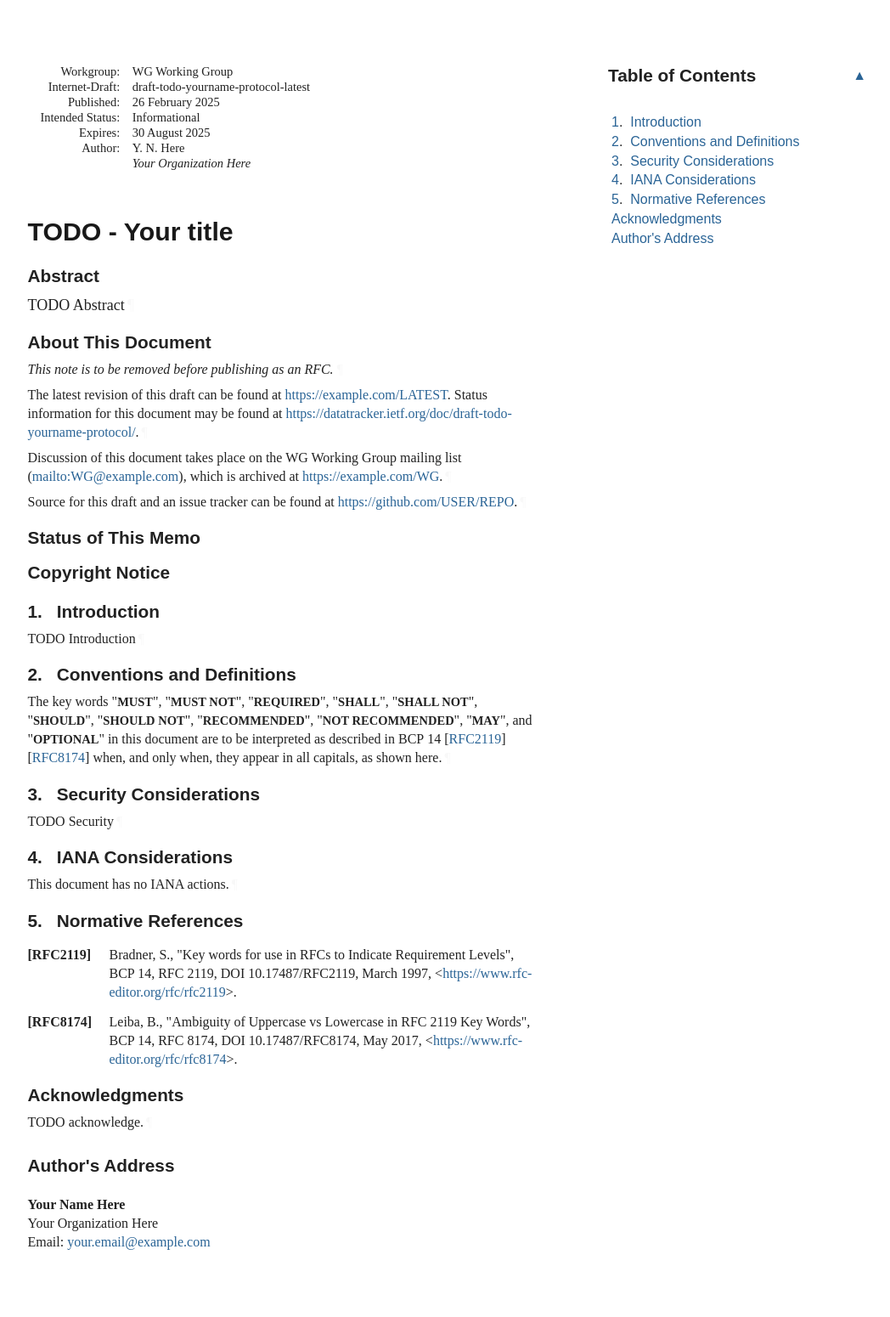
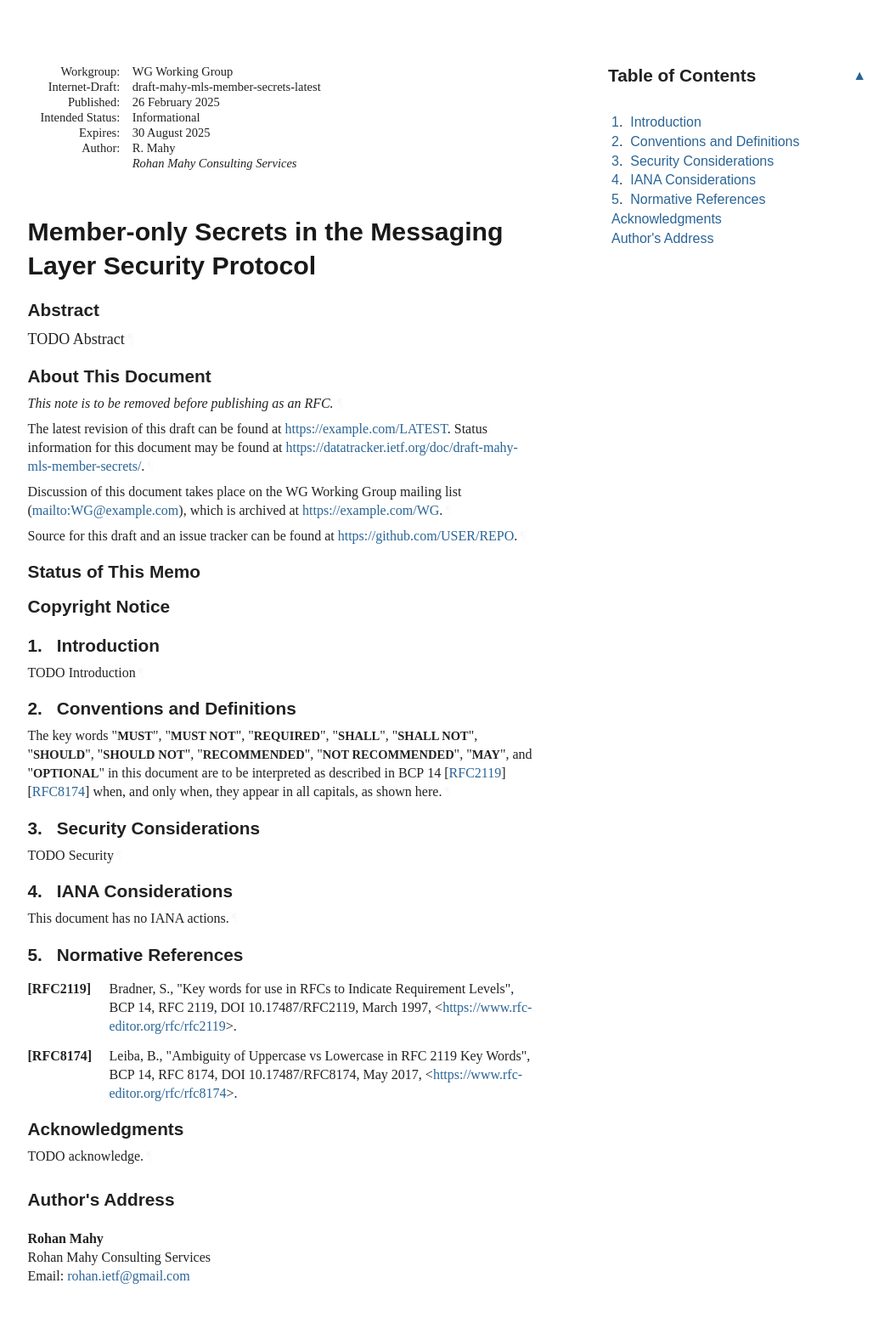
Before and after one commit to rohanmahy/mls-member-secrets, a plain HTML site: page draft-mahy-mls-member-secrets.html in a window 1280 px wide. Shown: the whole page at 85% size, without its empty margins (92-1140 px from the left). Drawn offline with Linux system fonts and the light colour scheme; a web font is replaced by a local one.

Commit message:
Script updating gh-pages from 33dabc5. [ci skip]

```diff
--- a/draft-todo-yourname-protocol.html
+++ b/draft-mahy-mls-member-secrets.html
@@ -4,16 +4,18 @@
 <meta charset="utf-8">
 <meta content="Common,Latin" name="scripts">
 <meta content="initial-scale=1.0" name="viewport">
-<title>TODO - Your title</title>
-<meta content="Your Name Here" name="author">
+<title>Member-only Secrets in the Messaging Layer Security Protocol</title>
+<meta content="Rohan Mahy" name="author">
 <meta content="
        TODO Abstract
     " name="description">
 <meta content="xml2rfc 3.27.0" name="generator">
-<meta content="next generation" name="keyword">
-<meta content="unicorn" name="keyword">
-<meta content="sparkling distributed ledger" name="keyword">
-<meta content="draft-todo-yourname-protocol-latest" name="ietf.draft">
+<meta content="member secrets" name="keyword">
+<meta content="DS privacy" name="keyword">
+<meta content="Distribution Service privacy" name="keyword">
+<meta content="metadata privacy" name="keyword">
+<meta content="MIMI pseudonyms" name="keyword">
+<meta content="draft-mahy-mls-member-secrets-latest" name="ietf.draft">
 <!-- Generator version information:
   xml2rfc 3.27.0
     Python 3.12.9
@@ -29,7 +31,7 @@
     setuptools 70.3.0
     wcwidth 0.2.13
 -->
-<link href="draft-todo-yourname-protocol.xml" rel="alternate" type="application/rfc+xml">
+<link href="draft-mahy-mls-member-secrets.xml" rel="alternate" type="application/rfc+xml">
 <link href="#copyright" rel="license">
 <style type="text/css">@font-face {
   font-family: 'Lora';
@@ -1045,11 +1047,11 @@ svg :is([fill="white"], [fill^="#fff"]) {
 <table class="ears">
 <thead><tr>
 <td class="left">Internet-Draft</td>
-<td class="center">TODO - Abbreviation</td>
+<td class="center">MLS Member-only Secrets</td>
 <td class="right">February 2025</td>
 </tr></thead>
 <tfoot><tr>
-<td class="left">Here</td>
+<td class="left">Mahy</td>
 <td class="center">Expires 30 August 2025</td>
 <td class="right">[Page]</td>
 </tr></tfoot>
@@ -1060,7 +1062,7 @@ svg :is([fill="white"], [fill^="#fff"]) {
 <dt class="label-workgroup">Workgroup:</dt>
 <dd class="workgroup">WG Working Group</dd>
 <dt class="label-internet-draft">Internet-Draft:</dt>
-<dd class="internet-draft">draft-todo-yourname-protocol-latest</dd>
+<dd class="internet-draft">draft-mahy-mls-member-secrets-latest</dd>
 <dt class="label-published">Published:</dt>
 <dd class="published">
 <time datetime="2025-02-26" class="published">26 February 2025</time>
@@ -1072,13 +1074,13 @@ svg :is([fill="white"], [fill^="#fff"]) {
 <dt class="label-authors">Author:</dt>
 <dd class="authors">
 <div class="author">
-      <div class="author-name">Y. N. Here</div>
-<div class="org">Your Organization Here</div>
+      <div class="author-name">R. Mahy</div>
+<div class="org">Rohan Mahy Consulting Services</div>
 </div>
 </dd>
 </dl>
 </div>
-<h1 id="title">TODO - Your title</h1>
+<h1 id="title">Member-only Secrets in the Messaging Layer Security Protocol</h1>
 <section id="section-abstract">
       <h2 id="abstract"><a href="#abstract" class="selfRef">Abstract</a></h2>
 <p id="section-abstract-1">TODO Abstract<a href="#section-abstract-1" class="pilcrow">¶</a></p>
@@ -1090,7 +1092,7 @@ svg :is([fill="white"], [fill^="#fff"]) {
 <p id="section-note.1-1">This note is to be removed before publishing as an RFC.<a href="#section-note.1-1" class="pilcrow">¶</a></p>
 <p id="section-note.1-2">
         The latest revision of this draft can be found at <span><a href="https://example.com/LATEST">https://example.com/LATEST</a></span>.
-        Status information for this document may be found at <span><a href="https://datatracker.ietf.org/doc/draft-todo-yourname-protocol/">https://datatracker.ietf.org/doc/draft-todo-yourname-protocol/</a></span>.<a href="#section-note.1-2" class="pilcrow">¶</a></p>
+        Status information for this document may be found at <span><a href="https://datatracker.ietf.org/doc/draft-mahy-mls-member-secrets/">https://datatracker.ietf.org/doc/draft-mahy-mls-member-secrets/</a></span>.<a href="#section-note.1-2" class="pilcrow">¶</a></p>
 <p id="section-note.1-3">
         Discussion of this document takes place on the
         WG Working Group mailing list (<span><a href="mailto:WG@example.com">mailto:WG@example.com</a></span>),
@@ -1237,11 +1239,11 @@ appear in all capitals, as shown here.<a href="#section-2-1" class="pilcrow">¶<
 <a href="#name-authors-address" class="section-name selfRef">Author's Address</a>
       </h2>
 <address class="vcard">
-        <div dir="auto" class="left"><span class="fn nameRole">Your Name Here</span></div>
-<div dir="auto" class="left"><span class="org">Your Organization Here</span></div>
+        <div dir="auto" class="left"><span class="fn nameRole">Rohan Mahy</span></div>
+<div dir="auto" class="left"><span class="org">Rohan Mahy Consulting Services</span></div>
 <div class="email">
 <span>Email:</span>
-<a href="mailto:your.email@example.com" class="email">your.email@example.com</a>
+<a href="mailto:rohan.ietf@gmail.com" class="email">rohan.ietf@gmail.com</a>
 </div>
 </address>
 </section>
```
Also changed, not shown: index.html (+4 -4 lines), draft-mahy-mls-member-secrets.txt.
